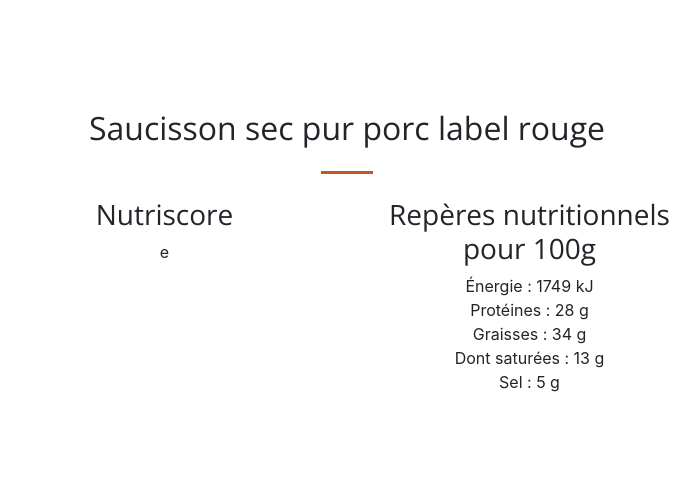
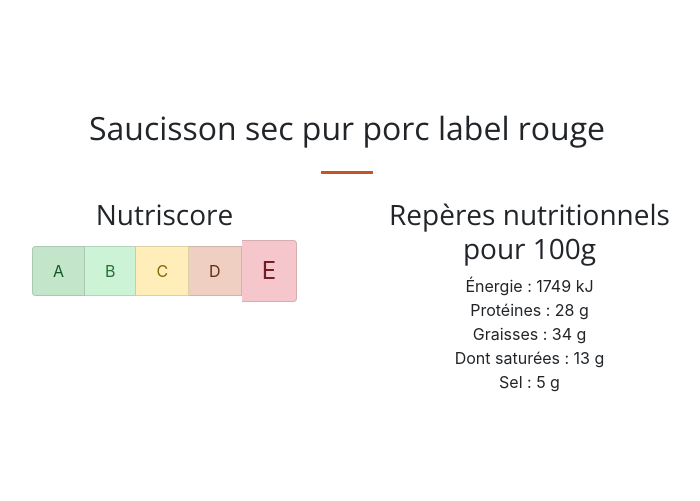
Before and after one commit to isottellina/purbeurre, a Django app: page /product/info/1 in a window 1280 px wide. Shown: the part 419-920 px from the top of the page, without its empty margins (293-993 px from the left). Run offline with Django 3.2, Linux system fonts and the light colour scheme; data comes from the database, SQL or seed files in the repository; style sheets or scripts are compiled from the project's sources; some libraries are stand-ins or nearby versions; some web fonts are replaced.

Commit message:
Added to the products:info page

```diff
--- a/products/templates/products/info.html
+++ b/products/templates/products/info.html
@@ -15,7 +15,37 @@
 	  <div class="row justify-content-center">
 	    <div class="col-lg-6 text-center">
 	      <h3>Nutriscore</h3>
-	      {{ product.nutriscore }}
+	      <div class="container">
+		<div class="row justify-content-center">
+		  <ul class="list-group list-group-horizontal align-items-center">
+		    <li class="list-group-item list-group-item-success">
+		      {% if product.nutriscore == 'a' %}<span class="selected-nutriscore">A</span>
+		      {% else %}A
+		      {% endif %}
+		    </li>
+		    <li class="list-group-item list-group-item-info">
+		      {% if product.nutriscore == 'b' %}<span class="selected-nutriscore">B</span>
+		      {% else %}B
+		      {% endif %}
+		    </li>
+		    <li class="list-group-item list-group-item-warning">
+		      {% if product.nutriscore == 'c' %}<span class="selected-nutriscore">C</span>
+		      {% else %}C
+		      {% endif %}
+		    </li>
+		    <li class="list-group-item list-group-item-primary">
+		      {% if product.nutriscore == 'd' %}<span class="selected-nutriscore">D</span>
+		      {% else %}D
+		      {% endif %}
+		    </li>
+		    <li class="list-group-item list-group-item-danger">
+		      {% if product.nutriscore == 'e' %}<span class="selected-nutriscore">E</span>
+		      {% else %}E
+		      {% endif %}
+		    </li>
+		  </ul>
+		</div>
+	      </div>
 	    </div>
 	    <div class="col-lg-6 text-center">
 	      <h3>Repères nutritionnels pour 100g</h3>
--- a/static/scss/_purbeurre.scss
+++ b/static/scss/_purbeurre.scss
@@ -3,7 +3,7 @@
 // Filename: _purbeurre.scss
 // Author: Louise <louise>
 // Created: Sun Apr 26 21:36:56 2020 (+0200)
-// Last-Updated: Tue Apr 28 23:34:05 2020 (+0200)
+// Last-Updated: Wed Apr 29 00:22:14 2020 (+0200)
 //           By: Louise <louise>
 //
 
@@ -34,6 +34,10 @@
     }
 }
 
+.selected-nutriscore {
+    font-size:1.5em;
+}
+
 footer {
     background-color: $biscuit;
 }
--- a/static/scss/_variables.scss
+++ b/static/scss/_variables.scss
@@ -13,6 +13,7 @@ $brown: #5c4d42 !default;
 //- Override colors
 $primary: $rooibos !default;
 $dark: $moules !default;
+$info: #4bd46b !default;
 
 //- Override font system
 $font-family-sans-serif: "Open Sans", -apple-system, BlinkMacSystemFont, "Segoe UI", Roboto, "Helvetica Neue", Arial, "Noto Sans", sans-serif, "Apple Color Emoji", "Segoe UI Emoji", "Segoe UI Symbol", 'Noto Color Emoji' !default;
```
